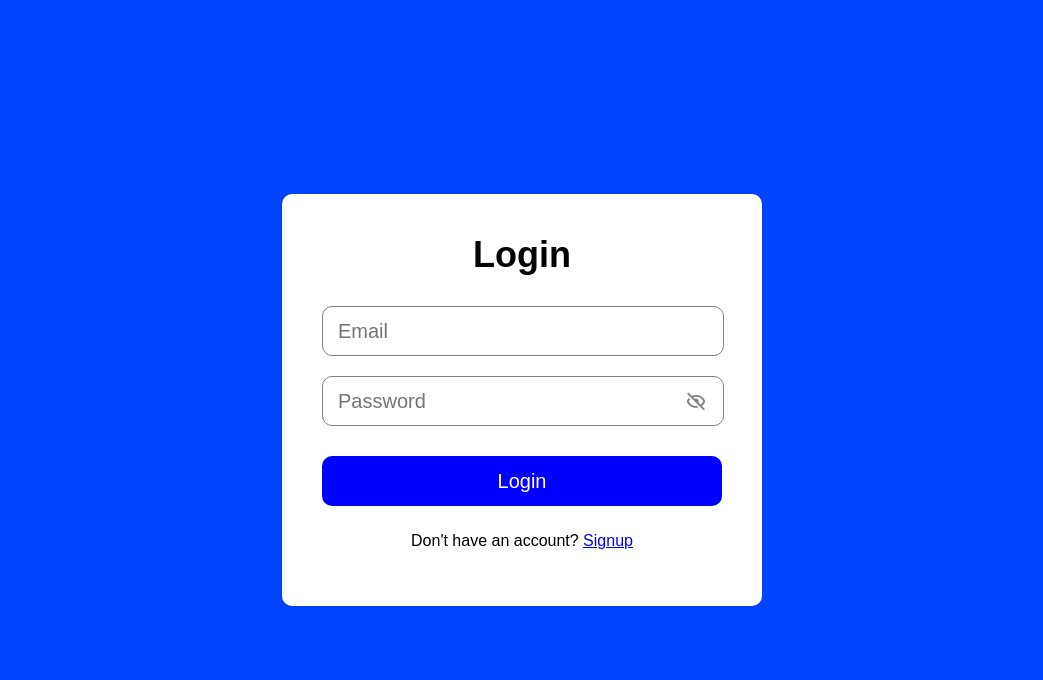
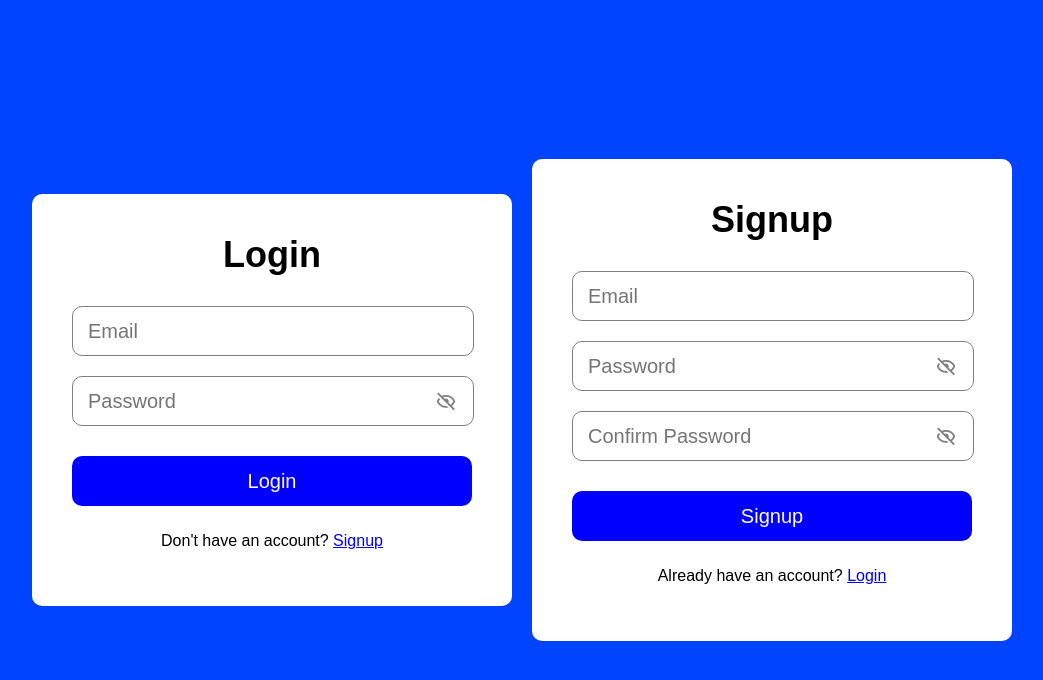
Before and after one commit to athanie2003/login-and-signup, a plain HTML site: page index.html in a window 1280 px wide. Shown: the whole page, without its empty margins (118-1161 px from the left). Drawn offline with nearby package versions, Linux system fonts and the light colour scheme.

Commit message:
Fix eye icons for signup page

```diff
--- a/index.html
+++ b/index.html
@@ -22,19 +22,24 @@
         </form>
         <p>Don't have an account? <a href="#">Signup</a></p>
     </div>
-    <!-- <div class="container">
+    <div class="container">
         <header>Signup</header>
         <form action="#">
-            <input class="em" type="email" placeholder="Email">
-            <br>
-            <input class="pwd" type="password" placeholder="Password">
-            <br>
-            <input class="pwd" type="password" placeholder="Confirm Password">
-            <br>
+            <div class="field">
+                <input class="em" type="email" placeholder="Email">
+            </div>
+            <div class="field">
+                <input class="pwd" type="password" placeholder="Password">
+                <i class="bx bx-hide eye-icon"></i>
+            </div>
+            <div class="field">
+                <input class="pwd" type="password" placeholder="Confirm Password">
+                <i class="bx bx-hide eye-icon"></i>
+            </div>
             <button>Signup</button>
         </form>
         <p>Already have an account? <a href="#">Login</a></p>
-    </div> -->
+    </div>
     <script src="script.js"></script>
 </body>
 </html>
```
